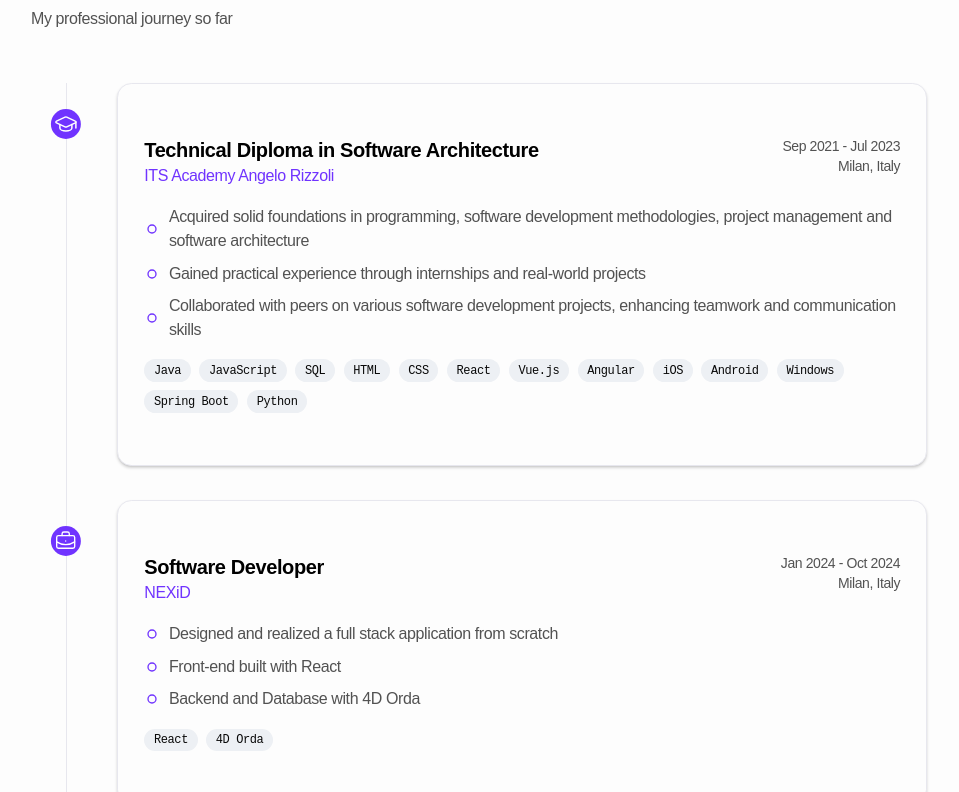
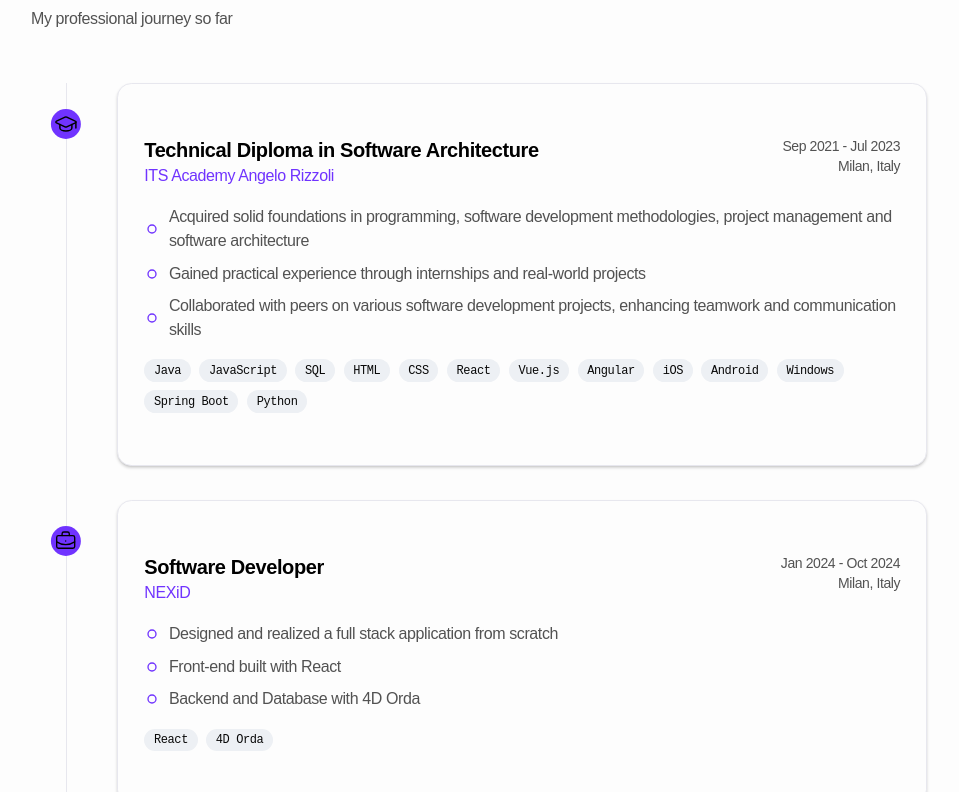
Before and after one commit to lorenzo-vecchio/svelte-portfolio, a SvelteKit app: page / in a window 1280 px wide. Shown: the part 928-1720 px from the top of the page, without its empty margins (161-1120 px from the left). Built offline with nearby package versions, Linux system fonts and the light colour scheme.

Commit message:
fix: update accent colors and shadow color for consistency

```diff
--- a/src/routes/layout.css
+++ b/src/routes/layout.css
@@ -23,8 +23,8 @@ html {
   --secondary-foreground: oklch(0.1344 0 0);
   --muted: oklch(0.9702 0 0);
   --muted-foreground: oklch(0.4386 0 0);
-  --accent: oklch(0.9393 0.0288 266.3680);
-  --accent-foreground: oklch(100% 0.00011 271.152);
+  --accent: oklch(0.9475 0.0268 290.4744);
+  --accent-foreground: oklch(0 0 0);
   --destructive: oklch(0.6290 0.1902 23.0704);
   --destructive-foreground: oklch(1.0000 0 0);
   --border: oklch(0.9300 0.0094 286.2156);
@@ -52,7 +52,7 @@ html {
   --shadow-blur: 3px;
   --shadow-spread: 0px;
   --shadow-opacity: 0.16;
-  --shadow-color: hsl(0 0% 0%);
+  --shadow-color: #000000;
   --shadow-2xs: 0px 2px 3px 0px hsl(0 0% 0% / 0.08);
   --shadow-xs: 0px 2px 3px 0px hsl(0 0% 0% / 0.08);
   --shadow-sm: 0px 2px 3px 0px hsl(0 0% 0% / 0.16), 0px 1px 2px -1px hsl(0 0% 0% / 0.16);
@@ -107,7 +107,7 @@ html {
   --shadow-blur: 3px;
   --shadow-spread: 0px;
   --shadow-opacity: 0.16;
-  --shadow-color: hsl(0 0% 0%);
+  --shadow-color: #000000;
   --shadow-2xs: 0px 2px 3px 0px hsl(0 0% 0% / 0.08);
   --shadow-xs: 0px 2px 3px 0px hsl(0 0% 0% / 0.08);
   --shadow-sm: 0px 2px 3px 0px hsl(0 0% 0% / 0.16), 0px 1px 2px -1px hsl(0 0% 0% / 0.16);
```
